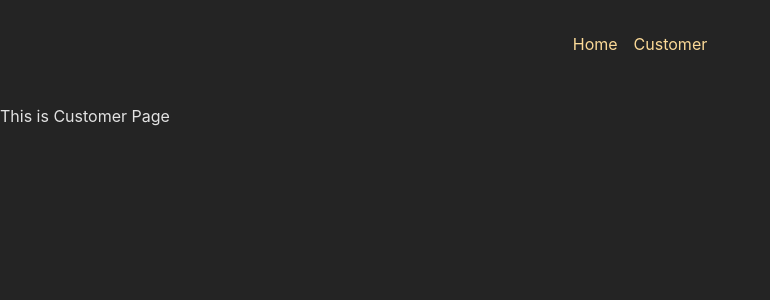
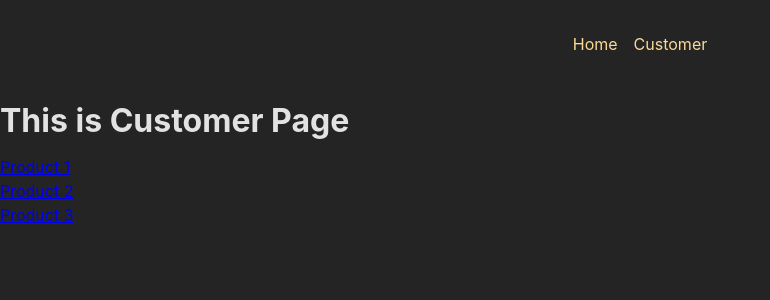
Before and after one commit to sjagmeet37/react-router, a React (Create React App) app in the folder basic/: page /customers in a window 1280 px wide. Shown: the top 300 px of the page, without its empty margins (0-770 px from the left). Built offline with nearby package versions, Linux system fonts and the light colour scheme.

Commit message:
dynamic routes

```diff
--- a/basic/src/App.js
+++ b/basic/src/App.js
@@ -3,6 +3,7 @@ import Home from "./pages/Home";
 import Customer from "./pages/Customer";
 import Root from "./component/Root";
 import ErrorPage from "./component/Error";
+import CustomersDetails from "./pages/CustomersDetails";
 
 
 
@@ -11,7 +12,8 @@ const routes = createBrowserRouter([
    element: <Root />,
    children: [
     {path : '/', element : <Home />},
-    {path : '/customers', element : <Customer />}
+    {path : '/customers', element : <Customer />},
+    {path : '/customers/:customerId', element : <CustomersDetails />}
    ],
    errorElement: <ErrorPage />
   }
--- a/basic/src/pages/Customer.js
+++ b/basic/src/pages/Customer.js
@@ -1,6 +1,17 @@
+import { Link } from "react-router-dom";
+
 const Customer = () => {
 
-    return (<p>This is Customer Page</p>)
+    return (
+    <>
+    <h1>This is Customer Page</h1>
+<ul>
+    <li><Link to="/customers/p1" >Product 1</Link></li>
+    <li><Link to="/customers/p2" >Product 2</Link></li>
+    <li><Link to="/customers/p3" >Product 3</Link></li>
+</ul>
+
+    </>)
 }
 
 export default Customer;
--- /dev/null
+++ b/basic/src/pages/CustomersDetails.js
@@ -0,0 +1,10 @@
+import { useParams } from "react-router-dom";
+
+const CustomersDetails = () => {
+
+    const param = useParams();
+
+    return(<h1>details page {param.customerId}</h1>)
+}
+
+export default CustomersDetails;
```
